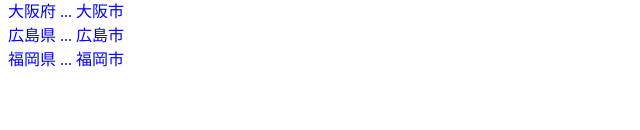
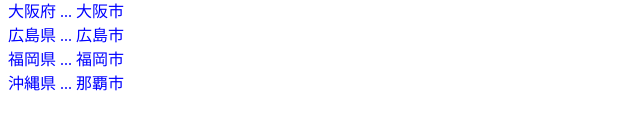
Before and after one commit to tanaka-gftd/react-next-study, a Next.js app in the folder my-app/: page / in a window 1280 px wide. Shown: the part 372-502 px from the top of the page, without its empty margins (0-640 px from the left). Built offline with nearby package versions, Linux system fonts and the light colour scheme.

Commit message:
練習として、都道府県庁所在地に、沖縄県と那覇市を追加

```diff
--- a/my-app/components/PrefectureCapitaList.tsx
+++ b/my-app/components/PrefectureCapitaList.tsx
@@ -6,6 +6,7 @@ const prefectureCapitals = [
   {prefecture: '大阪府', capital: '大阪市'},
   {prefecture: '広島県', capital: '広島市'},
   {prefecture: '福岡県', capital: '福岡市'},
+  {prefecture: '沖縄県', capital: '那覇市'}
 ];
 
 const PrefectureCapitalList = () => {
```
